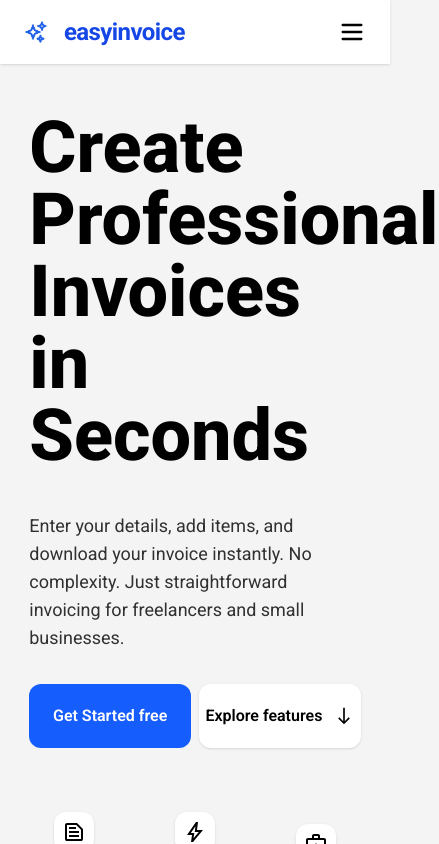
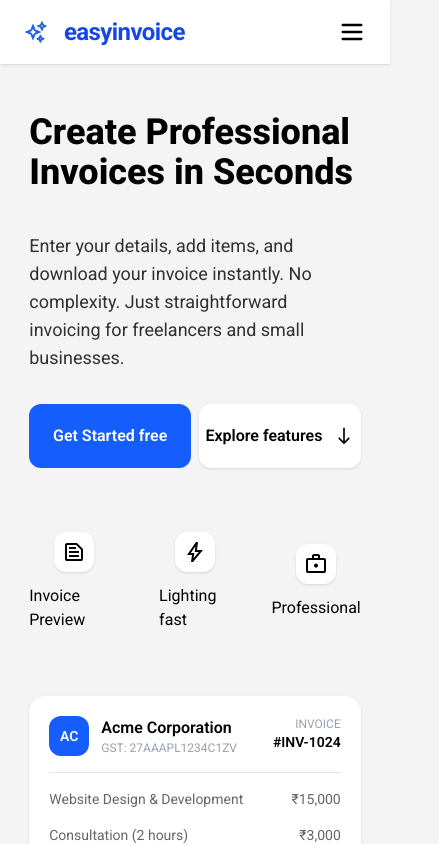
Before and after one commit to arpitsharma418/easyinvoice, a React (Vite) app in the folder frontend/: page / in a window 390 px wide. Shown: the top 844 px of the page, 439 px wide, since content can reach past the window. Built offline with nearby package versions, Linux system fonts and the light colour scheme; no server answers.

Commit message:
Fix Responsive issue

```diff
--- a/frontend/src/components/Hero.jsx
+++ b/frontend/src/components/Hero.jsx
@@ -10,7 +10,7 @@ export default function Hero() {
           <div className="left w-full lg:w-[50%]">
 
             <div className="mt-5 space-y-10">
-              <h1 className="text-7xl font-extrabold">
+              <h1 className="text-4xl md:text-7xl font-extrabold">
                 Create Professional Invoices in Seconds
               </h1>
               <p className="text-lg opacity-80">
--- a/frontend/src/pages/Login.jsx
+++ b/frontend/src/pages/Login.jsx
@@ -3,8 +3,6 @@ import { Link, useNavigate } from "react-router-dom";
 import axios from "axios";
 import { toast } from "react-toastify";
 import { useAuth } from "../context/AuthContext";
-
-const API_URL = `${import.meta.env.VITE_API_URL}/api/auth`;
 
 
 export default function Login() {
```
